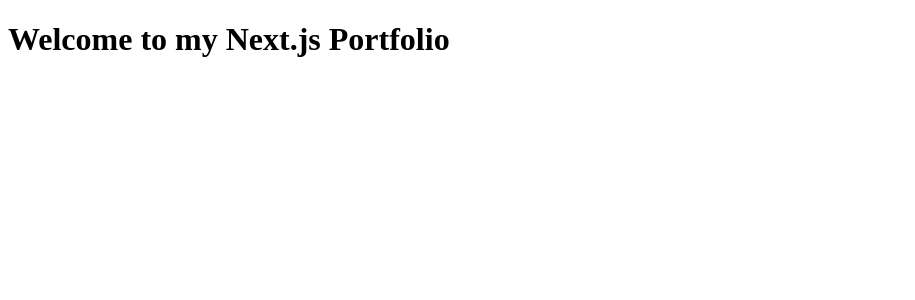
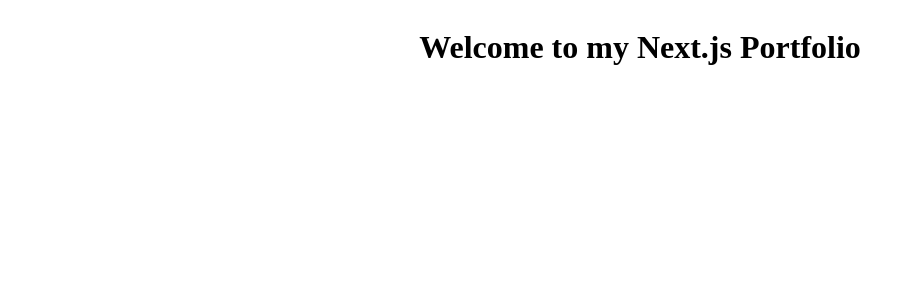
Before and after one commit to Cerne17/portfolio-v2, a Next.js app: page / in a window 1280 px wide. Shown: the top 300 px of the page, without its empty margins (0-915 px from the left). Built offline with nearby package versions, Linux system fonts and the light colour scheme.

Commit message:
feat: imports ubuntu font

```diff
--- /dev/null
+++ b/src/app/layout.tsx
@@ -0,0 +1,28 @@
+// src/app/layout.js
+import { Ubuntu } from "next/font/google";
+import "./globals.css";
+
+// Configure the Ubuntu font
+const ubuntu = Ubuntu({
+  subsets: ["latin"],
+  weight: ["300", "400", "500", "700"], // Add the weights you need
+  variable: "--font-ubuntu", // This creates a CSS variable
+});
+
+export const metadata = {
+  title: "Miguel Cerne - Portfolio",
+  description: "A passionate Full-Stack Software Engineer",
+};
+
+export default function RootLayout({ children }) {
+  return (
+    <html lang="en">
+      {/* Apply the font class to the body or a specific container */}
+      <body
+        className={`${ubuntu.variable} font-ubuntu bg-bg-color text-text-color dark:bg-bg-color-dark dark:text-text-color-dark`}
+      >
+        {children}
+      </body>
+    </html>
+  );
+}
```
